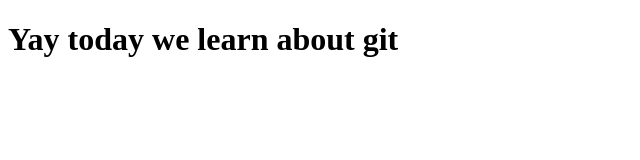
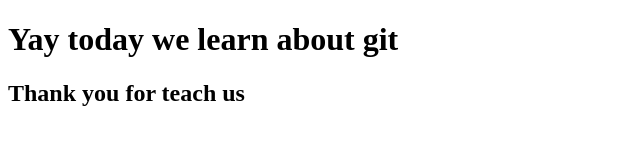
Before and after one commit to rahat664/Front-End-preflight, a plain HTML site: page Homework/1st homework/index.html in a window 1280 px wide. Shown: the whole page, without its empty margins (0-640 px from the left). Drawn offline with Linux system fonts and the light colour scheme.

Commit message:
Giving thanks

```diff
--- a/Homework/1st homework/index.html
+++ b/Homework/1st homework/index.html
@@ -8,5 +8,6 @@
 </head>
 <body>
     <h1>Yay today we learn about git</h1>
+    <h2>Thank you for teach us</h2>
 </body>
 </html>
```
